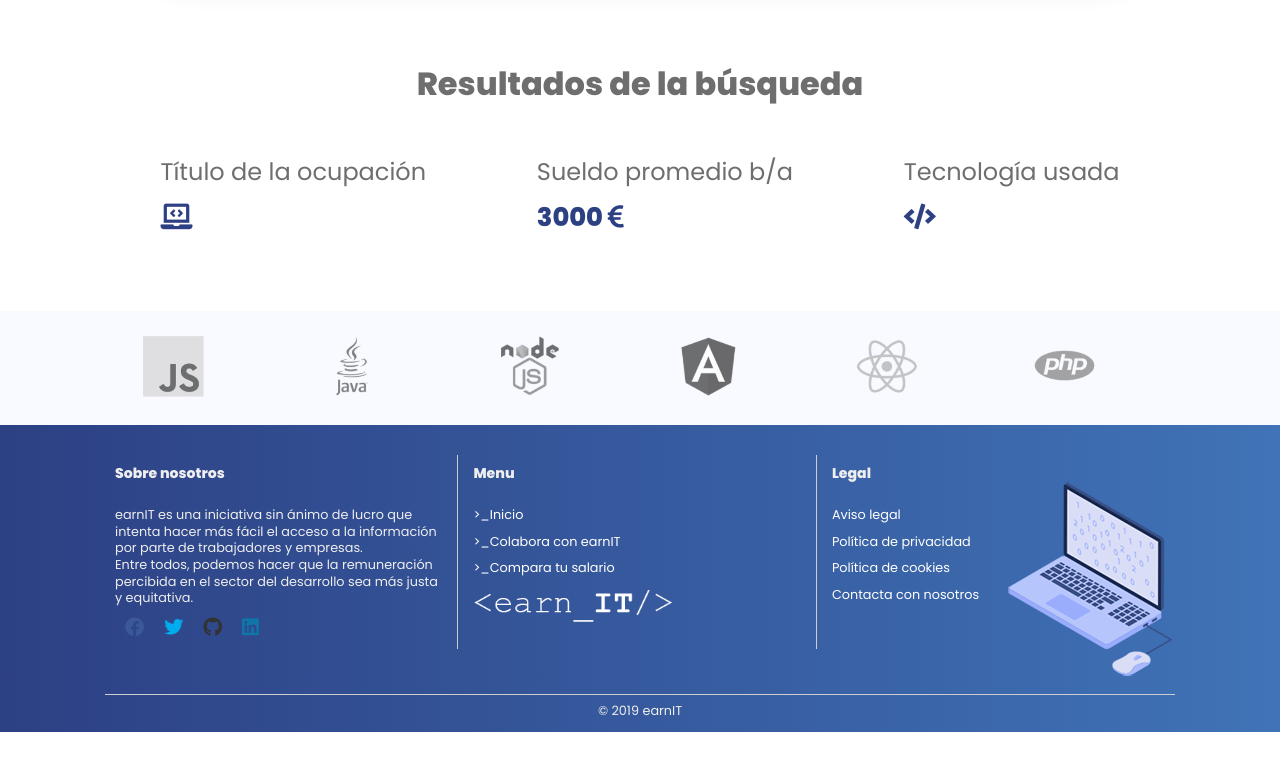
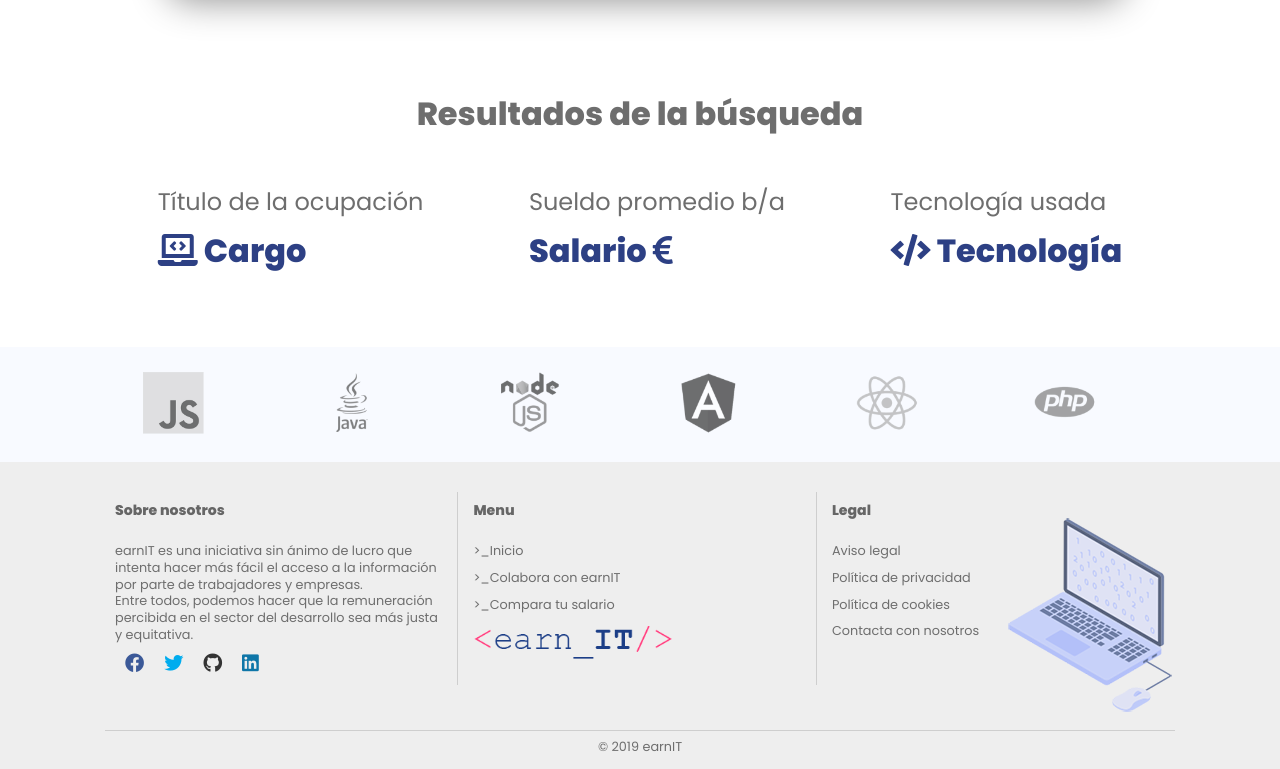
Before and after one commit to JavierMartinGil/Proyecto-earnIT-frontend, an Angular app: page /compara in a window 1280 px wide. Shown: the part 849-1618 px from the top of the page. Before the commit the page ends 1581 px from the top, so only its background shows below. Built offline with nearby package versions, Linux system fonts and the light colour scheme.

Commit message:
Cambios en general

```diff
--- a/src/app/claim-index/claim-index.component.ts
+++ b/src/app/claim-index/claim-index.component.ts
@@ -12,4 +12,5 @@ export class ClaimIndexComponent implements OnInit {
   ngOnInit() {
   }
 
+
 }
--- a/src/app/colabora/colabora.component.css
+++ b/src/app/colabora/colabora.component.css
@@ -17,7 +17,7 @@
 .banner_col h2 {
     max-width: 800px;
     text-align: center;
-    margin: 0 auto;
+    margin: 15px auto;
     font-size: 1.5em;
     line-height: 1.4em;
     color: #6e6e6e;
--- a/src/app/compara/compara.component.css
+++ b/src/app/compara/compara.component.css
@@ -19,7 +19,7 @@
 .banner_comp h2 {
     max-width: 800px;
     text-align: center;
-    margin: 0 auto;
+    margin: 15px auto;
     font-size: 1.5em;
     line-height: 1.4em;
     color: #6e6e6e;
--- a/src/app/footer/footer.component.css
+++ b/src/app/footer/footer.component.css
@@ -1,15 +1,11 @@
 footer{
-    background: #2d4084; /* Old browsers */
-    background: -moz-linear-gradient(left,  #2d4084 0%, #4073b7 100%); /* FF3.6-15 */
-    background: -webkit-linear-gradient(left,  #2d4084 0%,#4073b7 100%); /* Chrome10-25,Safari5.1-6 */
-    background: linear-gradient(to right,  #2d4084 0%,#4073b7 100%); /* W3C, IE10+, FF16+, Chrome26+, Opera12+, Safari7+ */
-    filter: progid:DXImageTransform.Microsoft.gradient( startColorstr='#2d4084', endColorstr='#4073b7',GradientType=1 ); /* IE6-9 */
+    background-color: #eee;
     padding: 30px 0;
     padding-bottom: 0;
 }
 
 footer p{
-    color: #eee;
+    color: #6e6e6e;
 }
 
 .subfooter p {
@@ -27,7 +23,7 @@ footer p{
     display: flex;
     justify-content: space-between;
     text-align: left;
-    background-image: url(../../assets/img/fondo-footer.png);
+    background-image: url(../../assets/img/fondo-footer1.png);
     background-repeat: no-repeat;
     background-position: bottom right;
 }
@@ -48,7 +44,7 @@ footer p{
 footer .footer_container h4{
     font-weight: 800;
     font-size: 1.1em;
-    color: #eee;
+    color: #666;
     margin-bottom: 25px;
     text-align: left;
 }
@@ -59,7 +55,7 @@ p.social{
 
 p.social a i{
     font-size: 1.5em;
-    color: #fff;
+    color: #6e6e6e;
     padding: 0px 10px;
     transition: .5s;
 }
@@ -81,7 +77,7 @@ ul.menu_footer li a:before{
 ul.menu_footer li a,
 ul.menu_legal li a{
     transition: .5s;
-    color: #fff;
+    color: #6e6e6e;
 }
 
 i.fab.fa-facebook {
--- a/src/app/footer/footer.component.html
+++ b/src/app/footer/footer.component.html
@@ -18,7 +18,7 @@
                 <li><a [routerLink]="['/colabora']">Colabora con earnIT</a></li>
                 <li><a [routerLink]="['/compara']">Compara tu salario</a></li>
             </ul>
-            <img src="../../assets/img/earnit_logo.png" alt="earnIT comparador de sueldos de IT" id="logo_footer">
+            <img src="../../assets/img/earnit_log_footer.png" alt="earnIT comparador de sueldos de IT" id="logo_footer">
         </div>
         <div>
             <h4>Legal</h4>
--- a/src/app/formcomp/formcomp.component.css
+++ b/src/app/formcomp/formcomp.component.css
@@ -129,7 +129,7 @@ input[type="submit"]:hover{
 
 .resultados h4 {
     font-weight: 800;
-    font-size: 1.6em;
+    font-size: 2em;
     color: #2d4084;
     padding-bottom: 30px;
 }
--- a/src/app/formcomp/formcomp.component.html
+++ b/src/app/formcomp/formcomp.component.html
@@ -51,20 +51,20 @@
         </form>
     </div>
 </div>
-<div class="container res" #respuesta>
-    <h2>Resultados de la búsqueda</h2>
+<div class="container res">
+    <h2 #respuesta>Resultados de la búsqueda</h2>
     <div class="resultados">
         <div>
             <h3>Título de la ocupación</h3>
-            <h4><i class="fas fa-laptop-code"></i> {{datos_devs.cargo}}</h4>
+            <h4><i class="fas fa-laptop-code"></i> {{datos_devs.cargo || 'Cargo'}}</h4>
         </div>
         <div>
             <h3>Sueldo promedio b/a</h3>
-            <h4>{{salario_medio || 3000}} <i class="fas fa-euro-sign"></i></h4>
+            <h4>{{salario_medio || 'Salario'}} <i class="fas fa-euro-sign"></i></h4>
         </div>
         <div>
             <h3>Tecnología usada</h3>
-            <h4><i class="fas fa-code"></i> {{datos_devs.tecnologia}}</h4>
+            <h4><i class="fas fa-code"></i> {{datos_devs.tecnologia || 'Tecnología'}}</h4>
         </div>
     </div>
 </div>
--- a/src/app/formcomp/formcomp.component.ts
+++ b/src/app/formcomp/formcomp.component.ts
@@ -44,7 +44,6 @@ export class FormcompComponent implements OnInit {
           this.salario_medio = response[0][0]['salario_medio'].toString().substring(0, 5);
           this.datos_devs = response[1][0];
           this.datos_totales = response[1];
-          console.log(this.datos_totales)
         }
 
       })
--- a/src/app/hero/hero.component.html
+++ b/src/app/hero/hero.component.html
@@ -3,6 +3,7 @@
     <div class="container">
         <h1>Cuanto cobra un desarrollador</h1>
         <h2>Con earnIT, comprueba cual es el salario medio según tu experiencia, tus conocimientos y tu sector</h2>
-        <a href="#more" class="boton">MÁS INFO</a>
+        <button class="boton" (click)=scroll(more)>MÁS INFO</button>
+        <div #more></div>
     </div>
 </div>
--- a/src/app/hero/hero.component.ts
+++ b/src/app/hero/hero.component.ts
@@ -1,4 +1,5 @@
 import { Component, OnInit } from '@angular/core';
+import { Router } from '@angular/router';
 
 @Component({
   selector: 'app-hero',
@@ -12,4 +13,8 @@ export class HeroComponent implements OnInit {
   ngOnInit() {
   }
 
+  scroll(element) {
+    element.scrollIntoView();
+  }
+
 }
```
Also changed, not shown: src/assets/img/fondo-footer1.png (added).
